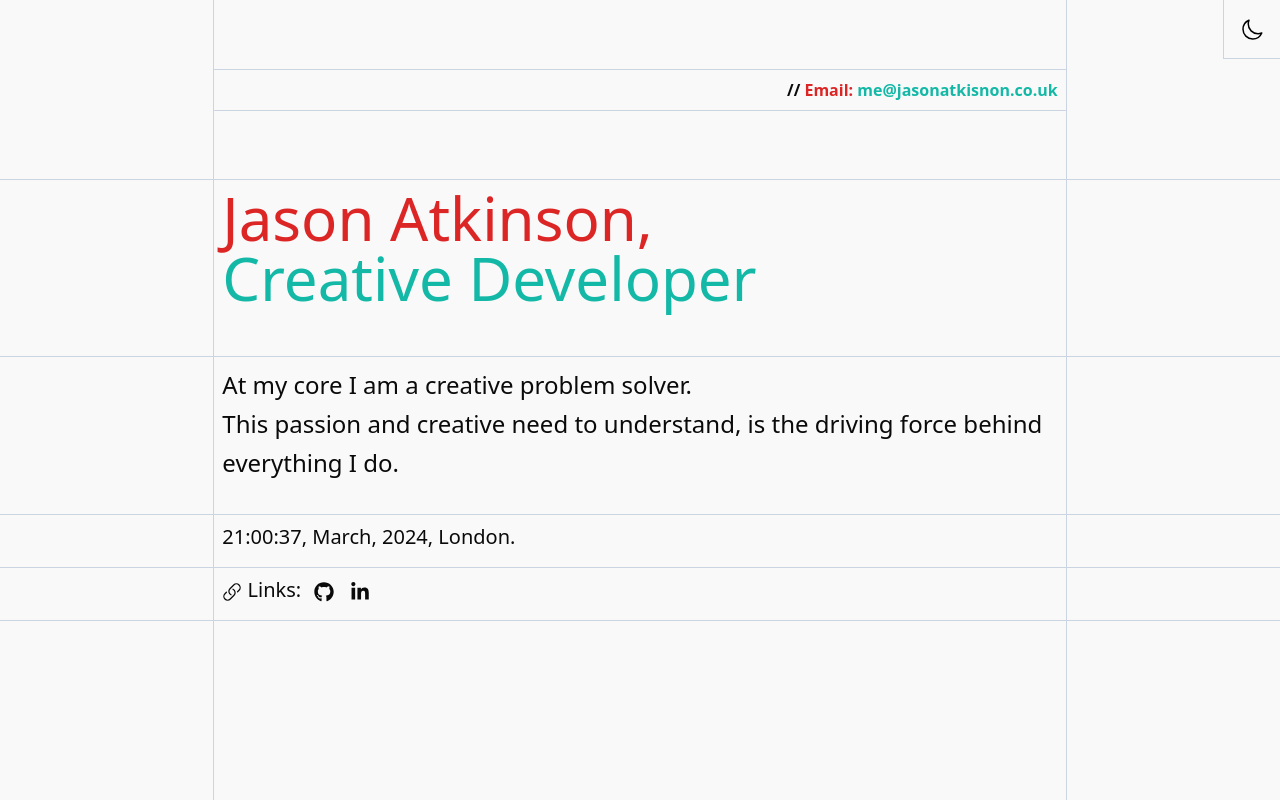
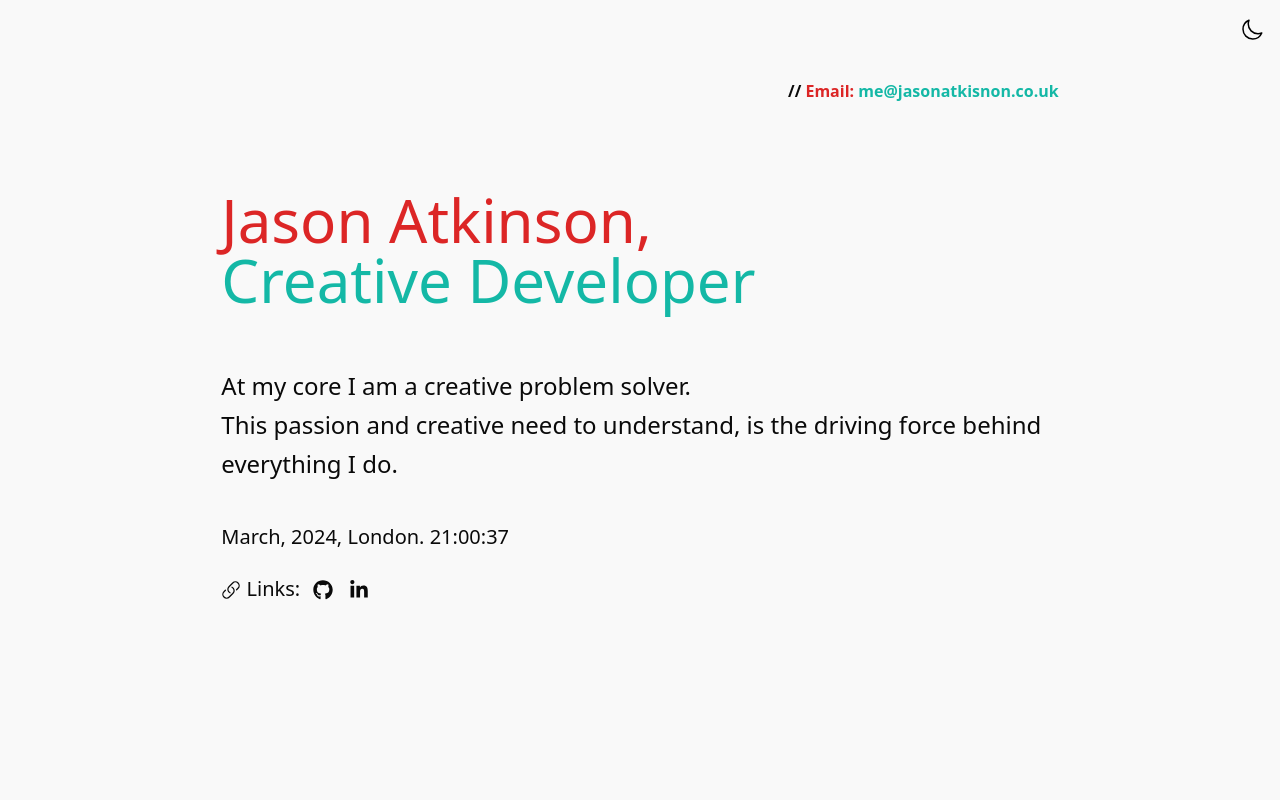
Before and after one commit to mejasonatkinson/profile-landing-page, a Vue app: page / in a window 1280 px wide. Built offline with nearby package versions, Linux system fonts and the light colour scheme.

Commit message:
remove borders

```diff
--- a/src/App.vue
+++ b/src/App.vue
@@ -55,7 +55,7 @@ const lightDarkMode = () => {
 </script>
 
 <template>
-<span :onclick="lightDarkMode" class="absolute top-0 right-0 cursor-pointer hover:opacity-75 border-b border-l p-4 border-brand_border print:hidden">
+<span :onclick="lightDarkMode" class="absolute top-0 right-0 cursor-pointer hover:opacity-75   p-4  print:hidden">
     <svg xmlns="http://www.w3.org/2000/svg" fill="none" viewBox="0 0 24 24" stroke-width="1.5" stroke="currentColor" class="w-6 h-6" :class="state.light ? 'inline' : 'hidden'">
         <path stroke-linecap="round" stroke-linejoin="round" d="M21.752 15.002A9.72 9.72 0 0 1 18 15.75c-5.385 0-9.75-4.365-9.75-9.75 0-1.33.266-2.597.748-3.752A9.753 9.753 0 0 0 3 11.25C3 16.635 7.365 21 12.75 21a9.753 9.753 0 0 0 9.002-5.998Z" />
     </svg>
@@ -68,11 +68,11 @@ const lightDarkMode = () => {
     min-h-screen h-screen max-h-full w-screen flex flex-col
     ">
     <div class="w-full h-full">
-        <div class="flex w-8/12 h-full m-auto border-x border-brand_border">
-            <div class="block w-full m-auto print:border-y lg:border-y text-base text-right border-brand_border">
+        <div class="flex w-8/12 h-full m-auto  ">
+            <div class="block w-full m-auto  text-base text-right ">
                 <span class="inline-block font-semibold p-2 ">
                     <span>//</span> <span class="text-brand_primary">Email:</span> <a :href="'mailto:' + contentStore.email"
-                        class="text-brand_secondary cursor-pointer hover:opacity-75 transition ease-in-out">{{
+                        class="text-brand_secondary cursor-pointer hover:opacity-75">{{
                         contentStore.email }}</a>
                 </span>
             </div>
@@ -80,11 +80,11 @@ const lightDarkMode = () => {
     </div>
     <div class="h-fit w-full">
         <div class="
-            border-y border-brand_border
+
             ">
             <div class="
             w-8/12 m-auto
-            border-x border-brand_border
+
             ">
             <h1 class="
             text-4xl lg:text-6xl p-2 pb-12
@@ -105,11 +105,11 @@ const lightDarkMode = () => {
             </div>
         </div>
         <div class="
-            border-b border-brand_border
+
             ">
             <div class="
             w-8/12 m-auto
-            border-x border-brand_border
+
             ">
                 <h2 class="
                     text-xl lg:text-2xl lg:leading-relaxed
@@ -122,18 +122,15 @@ const lightDarkMode = () => {
             </div>
         </div>
         <div class="
-            border-b border-brand_border
+
             ">
             <div class="
             w-8/12 m-auto
-            border-x border-brand_border
+
             ">
                 <p class="
                     text-xl p-2 pb-4
                     ">
-                    <span>
-                        {{ state.time }},
-                    </span>
                     <span>
                         {{ month }},
                     </span>
@@ -143,15 +140,18 @@ const lightDarkMode = () => {
                     <span>
                         {{ contentStore.location }}.
                     </span>
+                    <span>
+                        {{ state.time }}
+                    </span>
                 </p>
             </div>
         </div>
         <div class="
-            border-b border-brand_border
+
             ">
             <div class="
             w-8/12 m-auto
-            border-x border-brand_border
+
             ">
                 <div class="
                     text-xl p-2 pb-4
@@ -164,7 +164,7 @@ const lightDarkMode = () => {
                         </span>
                         Links:
                     </span>
-                    <a href="https://github.com/mejasonatkinson/" target="_blank" class="hover:text-brand_secondary transition ease-in-out">
+                    <a href="https://github.com/mejasonatkinson/" target="_blank" class="hover:text-brand_secondary ">
                         <!-- <i>GitHub</i> -->
                         <!-- Github -->
                         <span class="[&>svg]:h-5 [&>svg]:w-5 inline mx-2">
@@ -179,7 +179,7 @@ const lightDarkMode = () => {
                         </svg>
                         </span>
                     </a>
-                    <a href="https://www.linkedin.com/in/mejasonatkinson/" target="_blank" class="hover:text-brand_secondary transition ease-in-out">
+                    <a href="https://www.linkedin.com/in/mejasonatkinson/" target="_blank" class="hover:text-brand_secondary ">
                         <!-- <i>LinkedIn</i> -->
                         <!-- Linkedin -->
                         <span class="[&>svg]:h-5 [&>svg]:w-5 inline mx-2">
@@ -199,7 +199,7 @@ const lightDarkMode = () => {
         </div>
     </div>
     <div class="w-full h-full">
-        <div class="block w-8/12 h-full mx-auto border-x border-brand_border"></div>
+        <div class="block w-8/12 h-full mx-auto  "></div>
     </div>
 </div>
 </template>
```
